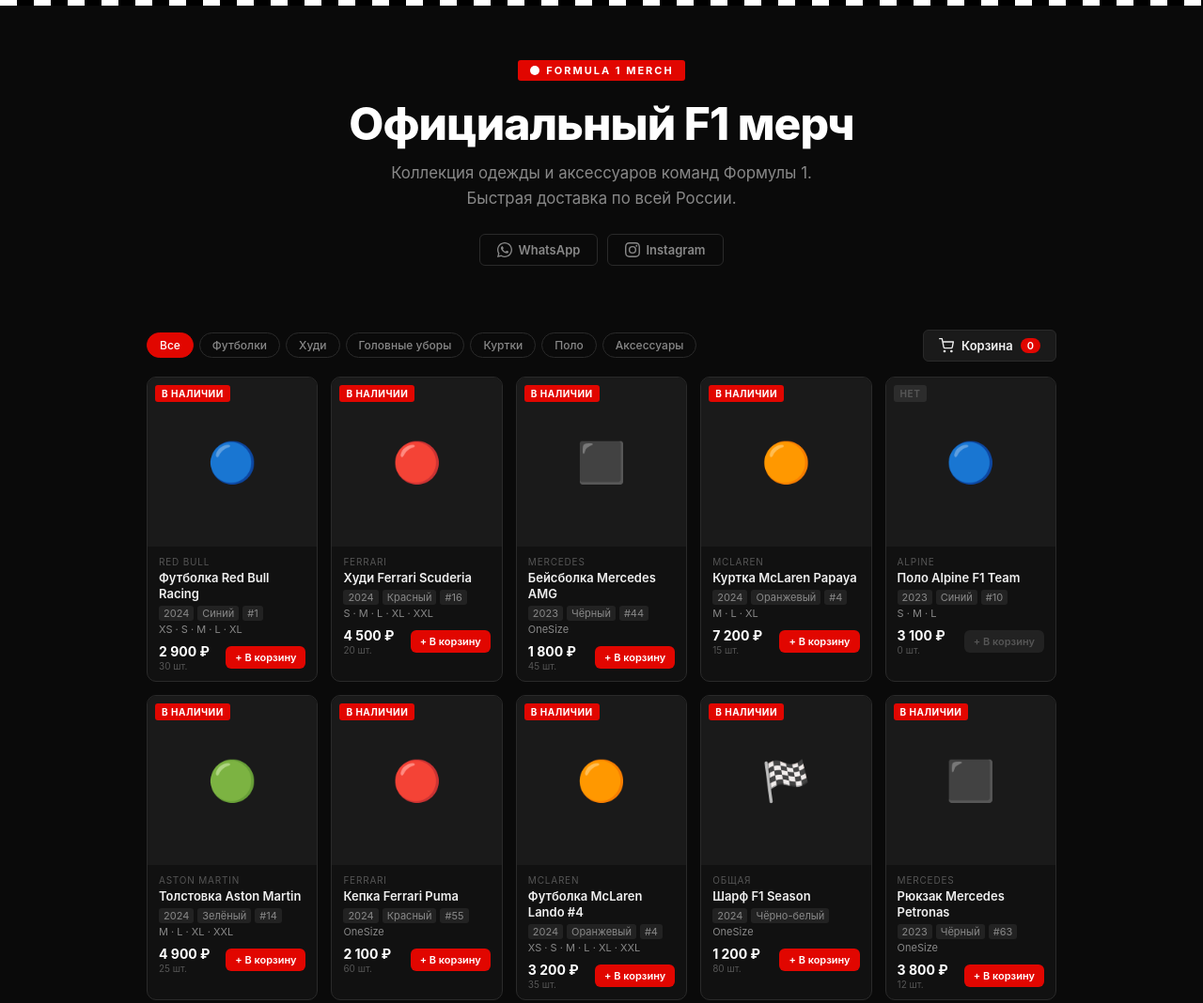
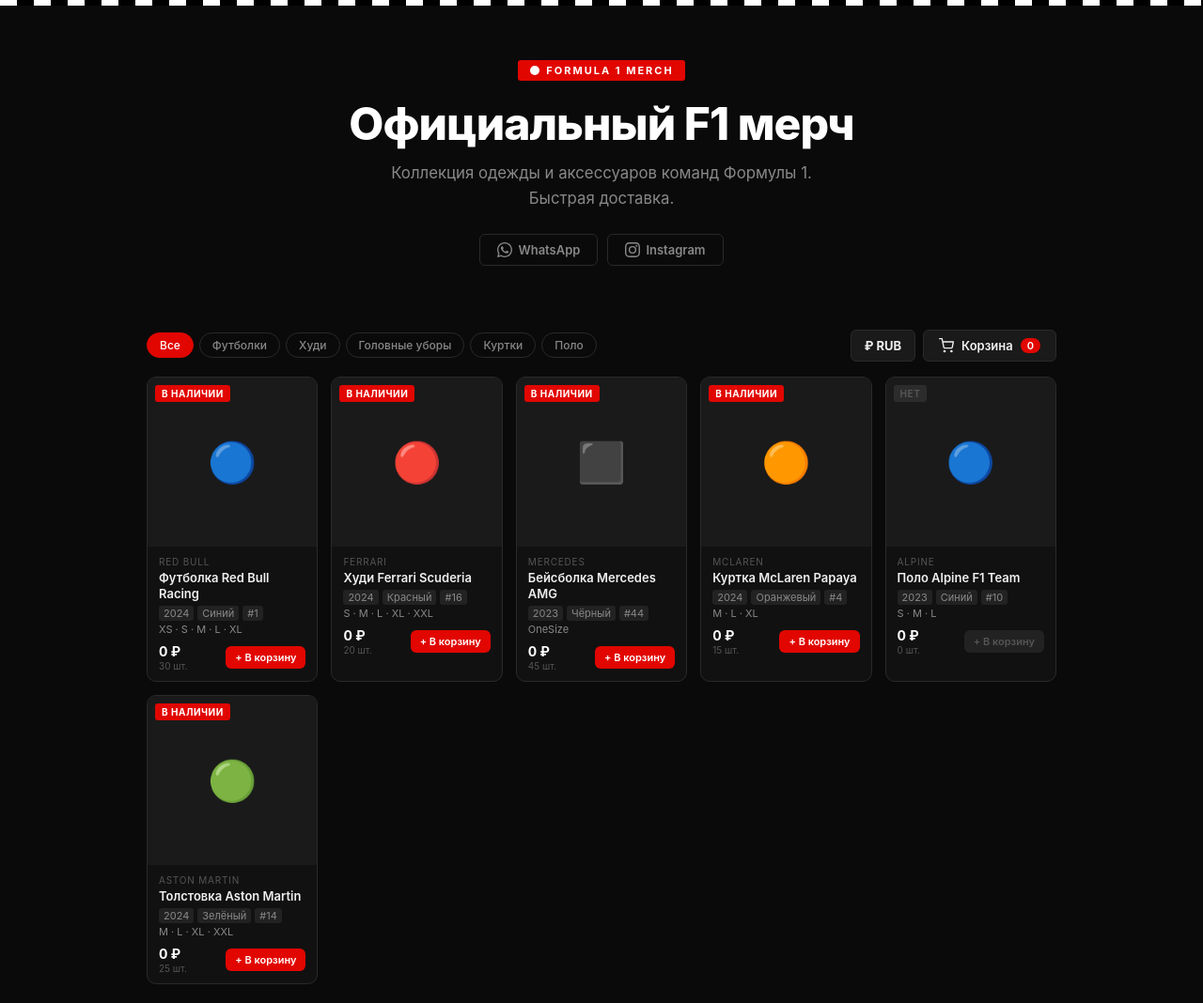
Before and after one commit to Mirrorby/f1demo, a plain HTML site: page index.html in a window 1280 px wide. Shown: the top 1068 px of the page at 94% size. Drawn offline with Linux system fonts and the light colour scheme; no server answers.

Commit message:
Update index.html

```diff
--- a/index.html
+++ b/index.html
@@ -5,14 +5,10 @@
 <meta name="viewport" content="width=device-width, initial-scale=1.0">
 <title>F1 Merch</title>
 
-<!-- ═══════════════════════════════════════════════════
-     ЕДИНСТВЕННОЕ что нужно менять вручную — две ссылки на CSV
-     Все остальное управляется через лист "Настройки" в таблице
-════════════════════════════════════════════════════ -->
 <script>
 const CSV = {
-  catalog:  "https://docs.google.com/spreadsheets/d/e/2PACX-1vQX6uoCwD-7fcpfGgvU_vWKlsmrn7dr0Q21bFohUpOMukETLfHniwLPv3j6b8LIJ2EYJnU5AJWpcnan/pub?gid=0&single=true&output=csv",   // лист "Каталог"  → Файл → Опубликовать → CSV → ссылка
-  settings: "https://docs.google.com/spreadsheets/d/e/2PACX-1vQX6uoCwD-7fcpfGgvU_vWKlsmrn7dr0Q21bFohUpOMukETLfHniwLPv3j6b8LIJ2EYJnU5AJWpcnan/pub?gid=1924140876&single=true&output=csv",   // лист "Настройки" → то же самое, но другой лист (gid=...)
+  catalog:  "https://docs.google.com/spreadsheets/d/e/2PACX-1vQX6uoCwD-7fcpfGgvU_vWKlsmrn7dr0Q21bFohUpOMukETLfHniwLPv3j6b8LIJ2EYJnU5AJWpcnan/pub?gid=0&single=true&output=csv",
+  settings: "https://docs.google.com/spreadsheets/d/e/2PACX-1vQX6uoCwD-7fcpfGgvU_vWKlsmrn7dr0Q21bFohUpOMukETLfHniwLPv3j6b8LIJ2EYJnU5AJWpcnan/pub?gid=1924140876&single=true&output=csv",
 };
 </script>
 
@@ -64,6 +60,9 @@
 .fbtn{padding:5px 13px;border-radius:20px;border:1px solid var(--border);font-size:12px;font-weight:500;background:transparent;color:var(--muted);transition:all .15s}
 .fbtn:hover{border-color:#444;color:var(--text)}
 .fbtn.active{background:var(--red);color:#fff;border-color:var(--red)}
+.toolbar-right{display:flex;align-items:center;gap:8px}
+.cur-btn{display:flex;align-items:center;gap:6px;padding:8px 14px;border-radius:var(--rsm);border:1px solid var(--border);background:var(--surface2);color:var(--text);font-size:13px;font-weight:700;transition:border-color .15s;white-space:nowrap}
+.cur-btn:hover{border-color:#444}
 .cart-btn{display:flex;align-items:center;gap:8px;padding:8px 16px;border-radius:var(--rsm);border:1px solid var(--border);background:var(--surface2);color:var(--text);font-size:13px;font-weight:600;transition:border-color .15s;white-space:nowrap}
 .cart-btn:hover{border-color:#444}
 .cart-badge{background:var(--red);color:#fff;border-radius:10px;font-size:11px;padding:1px 7px;min-width:20px;text-align:center}
@@ -199,11 +198,14 @@
 <div class="container">
   <div class="toolbar">
     <div class="filters" id="filters"></div>
-    <button class="cart-btn" onclick="openCart()">
-      <svg width="16" height="16" viewBox="0 0 24 24" fill="none" stroke="currentColor" stroke-width="2" stroke-linecap="round" stroke-linejoin="round"><circle cx="9" cy="21" r="1"/><circle cx="20" cy="21" r="1"/><path d="M1 1h4l2.68 13.39a2 2 0 001.99 1.61h9.72a2 2 0 001.99-1.61L23 6H6"/></svg>
-      <span id="lbl-cart">Корзина</span>
-      <span class="cart-badge" id="cart-count">0</span>
-    </button>
+    <div class="toolbar-right">
+      <button class="cur-btn" id="cur-toggle" onclick="toggleCurrency()">₽ RUB</button>
+      <button class="cart-btn" onclick="openCart()">
+        <svg width="16" height="16" viewBox="0 0 24 24" fill="none" stroke="currentColor" stroke-width="2" stroke-linecap="round" stroke-linejoin="round"><circle cx="9" cy="21" r="1"/><circle cx="20" cy="21" r="1"/><path d="M1 1h4l2.68 13.39a2 2 0 001.99 1.61h9.72a2 2 0 001.99-1.61L23 6H6"/></svg>
+        <span id="lbl-cart">Корзина</span>
+        <span class="cart-badge" id="cart-count">0</span>
+      </button>
+    </div>
   </div>
   <div class="grid" id="grid">
     <div class="state-msg">Загружаем каталог<span class="dot">.</span><span class="dot">.</span><span class="dot">.</span></div>
@@ -257,11 +259,10 @@
 <script>
 /* ════════════════════════════════════════
    ДЕФОЛТНЫЕ НАСТРОЙКИ
-   Используются если лист "Настройки" не подключён
 ════════════════════════════════════════ */
 const DEFAULTS = {
   hero_title:       "Официальный F1 мерч",
-  hero_subtitle:    "Коллекция одежды и аксессуаров команд Формулы 1. Быстрая доставка по всей России.",
+  hero_subtitle:    "Коллекция одежды и аксессуаров команд Формулы 1. Быстрая доставка.",
   site_title:       "Pit Stop Merch",
   footer_text:      "© Pit Stop Merch — заказ через WhatsApp и Instagram",
   whatsapp:         "79001234567",
@@ -287,12 +288,18 @@
   msg_added:        "Добавлено в корзину ✓",
   wa_msg_header:    "Привет! Хочу сделать заказ:",
   wa_msg_footer:    "",
+  // валюты: основная и вторая (переключатель). symbol — что показывать
+  currency_primary_symbol:   "₽",
+  currency_primary_code:     "RUB",
+  currency_secondary_symbol: "₸",
+  currency_secondary_code:   "KZT",
 };
 
-let S = {...DEFAULTS}; // активные настройки (после загрузки листа)
+let S = {...DEFAULTS};
 let products = [];
 let cart = [];
 let activeCat = "";
+let currency = "primary"; // "primary" | "secondary"
 
 /* ════ CSV PARSER ════ */
 function parseCSV(text) {
@@ -324,7 +331,6 @@
     const r = await fetch(CSV.settings);
     const rows = parseCSV(await r.text());
     rows.forEach(row => {
-      // ищем столбцы "ключ" и "значение" (или key/value)
       const k = row['ключ'] || row['key'] || row['клю'] || "";
       const v = row['значение'] || row['value'] || row['значени'] || "";
       if (k && v !== undefined) S[k.trim()] = v.trim();
@@ -334,18 +340,12 @@
 
 /* ════ LOAD CATALOG ════ */
 const DEMO = [
-  {название:"Футболка Red Bull Racing",команда:"Red Bull",категория:"Футболки",размеры:"XS,S,M,L,XL",цена:"2900",наличие:"да",фото:"",эмодзи:"🔵",год:"2024",цвет:"Синий",количество:"30",номер:"1"},
-  {название:"Худи Ferrari Scuderia",команда:"Ferrari",категория:"Худи",размеры:"S,M,L,XL,XXL",цена:"4500",наличие:"да",фото:"",эмодзи:"🔴",год:"2024",цвет:"Красный",количество:"20",номер:"16"},
-  {название:"Бейсболка Mercedes AMG",команда:"Mercedes",категория:"Головные уборы",размеры:"One Size",цена:"1800",наличие:"да",фото:"",эмодзи:"⬛",год:"2023",цвет:"Чёрный",количество:"45",номер:"44"},
-  {название:"Куртка McLaren Papaya",команда:"McLaren",категория:"Куртки",размеры:"M,L,XL",цена:"7200",наличие:"да",фото:"",эмодзи:"🟠",год:"2024",цвет:"Оранжевый",количество:"15",номер:"4"},
-  {название:"Поло Alpine F1 Team",команда:"Alpine",категория:"Поло",размеры:"S,M,L",цена:"3100",наличие:"нет",фото:"",эмодзи:"🔵",год:"2023",цвет:"Синий",количество:"0",номер:"10"},
-  {название:"Толстовка Aston Martin",команда:"Aston Martin",категория:"Худи",размеры:"M,L,XL,XXL",цена:"4900",наличие:"да",фото:"",эмодзи:"🟢",год:"2024",цвет:"Зелёный",количество:"25",номер:"14"},
-  {название:"Кепка Ferrari Puma",команда:"Ferrari",категория:"Головные уборы",размеры:"One Size",цена:"2100",наличие:"да",фото:"",эмодзи:"🔴",год:"2024",цвет:"Красный",количество:"60",номер:"55"},
-  {название:"Футболка McLaren Lando #4",команда:"McLaren",категория:"Футболки",размеры:"XS,S,M,L,XL,XXL",цена:"3200",наличие:"да",фото:"",эмодзи:"🟠",год:"2024",цвет:"Оранжевый",количество:"35",номер:"4"},
-  {название:"Шарф F1 Season",команда:"Общая",категория:"Аксессуары",размеры:"One Size",цена:"1200",наличие:"да",фото:"",эмодзи:"🏁",год:"2024",цвет:"Чёрно-белый",количество:"80",номер:""},
-  {название:"Рюкзак Mercedes Petronas",команда:"Mercedes",категория:"Аксессуары",размеры:"One Size",цена:"3800",наличие:"да",фото:"",эмодзи:"⬛",год:"2023",цвет:"Чёрный",количество:"12",номер:"63"},
-  {название:"Худи Red Bull Max #1",команда:"Red Bull",категория:"Худи",размеры:"S,M,L",цена:"5100",наличие:"да",фото:"",эмодзи:"🔵",год:"2024",цвет:"Тёмно-синий",количество:"18",номер:"1"},
-  {название:"Куртка Ferrari Leclerc #16",команда:"Ferrari",категория:"Куртки",размеры:"S,M,L,XL",цена:"8900",наличие:"да",фото:"",эмодзи:"🔴",год:"2024",цвет:"Красный",количество:"8",номер:"16"},
+  {название:"Футболка Red Bull Racing",команда:"Red Bull",категория:"Футболки",размеры:"XS,S,M,L,XL","цена,_₽":"2900","цена,_т":"15500",наличие:"в наличии",фото:"",эмодзи:"🔵",год:"2024",цвет:"Синий",количество:"30",номер:"1"},
+  {название:"Худи Ferrari Scuderia",команда:"Ferrari",категория:"Худи",размеры:"S,M,L,XL,XXL","цена,_₽":"4500","цена,_т":"24000",наличие:"в наличии",фото:"",эмодзи:"🔴",год:"2024",цвет:"Красный",количество:"20",номер:"16"},
+  {название:"Бейсболка Mercedes AMG",команда:"Mercedes",категория:"Головные уборы",размеры:"One Size","цена,_₽":"1800","цена,_т":"9600",наличие:"в наличии",фото:"",эмодзи:"⬛",год:"2023",цвет:"Чёрный",количество:"45",номер:"44"},
+  {название:"Куртка McLaren Papaya",команда:"McLaren",категория:"Куртки",размеры:"M,L,XL","цена,_₽":"7200","цена,_т":"38500",наличие:"в наличии",фото:"",эмодзи:"🟠",год:"2024",цвет:"Оранжевый",количество:"15",номер:"4"},
+  {название:"Поло Alpine F1 Team",команда:"Alpine",категория:"Поло",размеры:"S,M,L","цена,_₽":"3100","цена,_т":"16500",наличие:"на заказ",фото:"",эмодзи:"🔵",год:"2023",цвет:"Синий",количество:"0",номер:"10"},
+  {название:"Толстовка Aston Martin",команда:"Aston Martin",категория:"Худи",размеры:"M,L,XL,XXL","цена,_₽":"4900","цена,_т":"26000",наличие:"в наличии",фото:"",эмодзи:"🟢",год:"2024",цвет:"Зелёный",количество:"25",номер:"14"},
 ];
 
 async function loadCatalog() {
@@ -359,27 +359,41 @@
   }
 }
 
+// Универсальный поиск значения по нескольким возможным ключам в нормализованных заголовках
+function pick(r, ...keys) {
+  for (const k of keys) {
+    if (r[k] !== undefined && r[k] !== "") return r[k];
+  }
+  return "";
+}
+
+function toNum(v) {
+  return parseInt(String(v).replace(/[^\d]/g,"")) || 0;
+}
+
 function normRows(rows) {
   return rows.map((r, i) => ({
     id:         i + 1,
-    name:       r['название']   || r['name']     || "",
-    team:       r['команда']    || r['team']      || "",
-    cat:        r['категория']  || r['cat']       || "Прочее",
-    sizes:      (r['размеры']   || r['sizes']     || "").replace(/\s/g,""),
-    price:      parseInt((r['цена'] || r['price'] || "0").replace(/\D/g,"")) || 0,
-    avail:      (r['наличие']   || r['avail']     || "да").toLowerCase(),
-    photo:      r['фото']       || r['photo']     || "",
-    emoji:      r['эмодзи']     || r['emoji']     || "🏁",
-    year:       r['год']        || r['year']      || "",
-    color:      r['цвет']       || r['color']     || "",
-    stock_qty:  r['количество'] || r['quantity']  || "",
-    number:     r['номер']      || r['number']    || "",
+    name:       pick(r,'название','name'),
+    team:       pick(r,'команда','team'),
+    cat:        pick(r,'категория','cat') || "Прочее",
+    sizes:      pick(r,'размеры','sizes').replace(/\s/g,""),
+    // "Цена, ₽" -> цена_р (символ ₽ обычно убирается regex'ом, остаётся "цена_")
+    price_primary:   toNum(pick(r,'цена_р','цена_₽','цена','price','price_rub','price_primary')),
+    // "Цена, Т" -> цена_т
+    price_secondary: toNum(pick(r,'цена_т','цена_₸','price_kzt','price_secondary')),
+    avail:      pick(r,'наличие','avail','в_наличии') || "да",
+    photo:      pick(r,'фото','photo'),
+    emoji:      pick(r,'эмодзи','emoji') || "🏁",
+    year:       pick(r,'год','year'),
+    color:      pick(r,'цвет','color'),
+    stock_qty:  pick(r,'количество','quantity'),
+    number:     pick(r,'номер','number'),
   }));
 }
 
 /* ════ APPLY SETTINGS TO DOM ════ */
 function applySettings() {
-  // accent color
   const ac = S.accent_color || "#e10600";
   document.documentElement.style.setProperty('--red', ac);
   document.documentElement.style.setProperty('--red-dark', shadeHex(ac, -30));
@@ -395,6 +409,8 @@
   document.getElementById("lbl-pick").textContent  = S.label_pick;
   document.getElementById("lbl-size-h").textContent = S.label_size;
   document.getElementById("lbl-qty-h").textContent  = S.label_qty;
+
+  updateCurBtn();
 }
 
 function shadeHex(hex, amt) {
@@ -403,6 +419,34 @@
   const g = Math.max(0, Math.min(255, ((n >> 8) & 0xff) + amt));
   const b = Math.max(0, Math.min(255, (n & 0xff) + amt));
   return '#' + [r,g,b].map(x=>x.toString(16).padStart(2,'0')).join('');
+}
+
+/* ════ CURRENCY ════ */
+function curSymbol() {
+  return currency === "primary" ? S.currency_primary_symbol : S.currency_secondary_symbol;
+}
+function curCode() {
+  return currency === "primary" ? S.currency_primary_code : S.currency_secondary_code;
+}
+function priceOf(p) {
+  return currency === "primary" ? p.price_primary : p.price_secondary;
+}
+function updateCurBtn() {
+  const btn = document.getElementById("cur-toggle");
+  if (btn) btn.textContent = curSymbol() + " " + curCode();
+}
+function toggleCurrency() {
+  currency = currency === "primary" ? "secondary" : "primary";
+  updateCurBtn();
+  renderGrid();
+  if (document.getElementById("cart-ov").classList.contains("open")) renderCart();
+  if (document.getElementById("pm-ov").classList.contains("open") && curP) {
+    document.getElementById("pm-price").textContent = fmt(priceOf(curP));
+  }
+}
+
+function fmt(n) {
+  return Number(n || 0).toLocaleString("ru-RU") + " " + curSymbol();
 }
 
 /* ════ RENDER ════ */
@@ -419,10 +463,9 @@
 
 function setF(c) { activeCat = c; renderFilters(); renderGrid(); }
 
-function fmt(n) { return Number(n).toLocaleString("ru-RU") + " ₽"; }
-
 function isAvail(p) {
-  return ["да","yes","1","true","in stock"].includes(p.avail.toLowerCase());
+  const a = (p.avail || "").toLowerCase();
+  return ["да","yes","1","true","in stock","в наличии","есть","available"].includes(a);
 }
 
 function driveThumb(url, size) {
@@ -467,7 +510,7 @@
         <div class="card-sizes">${p.sizes.split(",").filter(Boolean).join(" · ")}</div>
         <div class="card-foot">
           <div>
-            <div class="price">${fmt(p.price)}</div>
+            <div class="price">${fmt(priceOf(p))}</div>
             ${p.stock_qty ? `<div class="stock-num">${p.stock_qty} шт.</div>` : ""}
           </div>
           <button class="add-btn" ${!ok ? "disabled" : ""} onclick="event.stopPropagation();openProduct(${p.id})">
@@ -497,10 +540,9 @@
 
   document.getElementById("pm-team").textContent = p.team;
   document.getElementById("pm-name").textContent = p.name;
-  document.getElementById("pm-price").textContent = fmt(p.price);
+  document.getElementById("pm-price").textContent = fmt(priceOf(p));
   document.getElementById("pm-qty").textContent = "1";
 
-  // атрибуты: год, цвет, номер
   const attrs = [
     p.year   ? `<span class="pm-attr"><b>${S.label_year}:</b> ${p.year}</span>` : "",
     p.color  ? `<span class="pm-attr"><b>${S.label_color}:</b> ${p.color}</span>` : "",
@@ -538,7 +580,12 @@
   const key = curP.id + "|" + curSize;
   const ex = cart.find(x => x.key === key);
   if (ex) { ex.qty += curQty; }
-  else { cart.push({ key, id: curP.id, name: curP.name, team: curP.team, emoji: curP.emoji, photo: curP.photo, size: curSize, qty: curQty, price: curP.price, year: curP.year, color: curP.color, number: curP.number }); }
+  else { cart.push({
+    key, id: curP.id, name: curP.name, team: curP.team, emoji: curP.emoji, photo: curP.photo,
+    size: curSize, qty: curQty,
+    price_primary: curP.price_primary, price_secondary: curP.price_secondary,
+    year: curP.year, color: curP.color, number: curP.number
+  }); }
   updCount();
   closeId("pm-ov");
   showToast(S.msg_added);
@@ -559,7 +606,8 @@
     </div>`;
     return;
   }
-  const total = cart.reduce((s, x) => s + x.price * x.qty, 0);
+  const itemPrice = it => currency === "primary" ? it.price_primary : it.price_secondary;
+  const total = cart.reduce((s, x) => s + itemPrice(x) * x.qty, 0);
 
   const items = cart.map((it, i) => {
     const thumb = it.photo
@@ -584,7 +632,7 @@
       </div>
       <div class="ci-right">
         <button class="ci-del" onclick="ciDel(${i})" aria-label="Удалить">✕</button>
-        <div class="ci-price">${fmt(it.price * it.qty)}</div>
+        <div class="ci-price">${fmt(itemPrice(it) * it.qty)}</div>
       </div>
     </div>`;
   }).join("");
@@ -605,6 +653,7 @@
 }
 
 function buildWA() {
+  const itemPrice = it => currency === "primary" ? it.price_primary : it.price_secondary;
   let msg = (S.wa_msg_header || "Хочу сделать заказ:") + "\n\n";
   cart.forEach(it => {
     const attrs = [
@@ -612,9 +661,9 @@
       it.color  ? `${S.label_color}: ${it.color}` : "",
       it.number ? `#${it.number}` : "",
     ].filter(Boolean).join(", ");
-    msg += `• ${it.name} (${attrs})\n  ${it.qty} шт. — ${fmt(it.price * it.qty)}\n`;
+    msg += `• ${it.name} (${attrs})\n  ${it.qty} шт. — ${fmt(itemPrice(it) * it.qty)}\n`;
   });
-  const total = cart.reduce((s, x) => s + x.price * x.qty, 0);
+  const total = cart.reduce((s, x) => s + itemPrice(x) * x.qty, 0);
   msg += `\n${S.label_total}: ${fmt(total)}`;
   if (S.wa_msg_footer) msg += "\n" + S.wa_msg_footer;
   return `https://wa.me/${S.whatsapp}?text=${encodeURIComponent(msg)}`;
```
